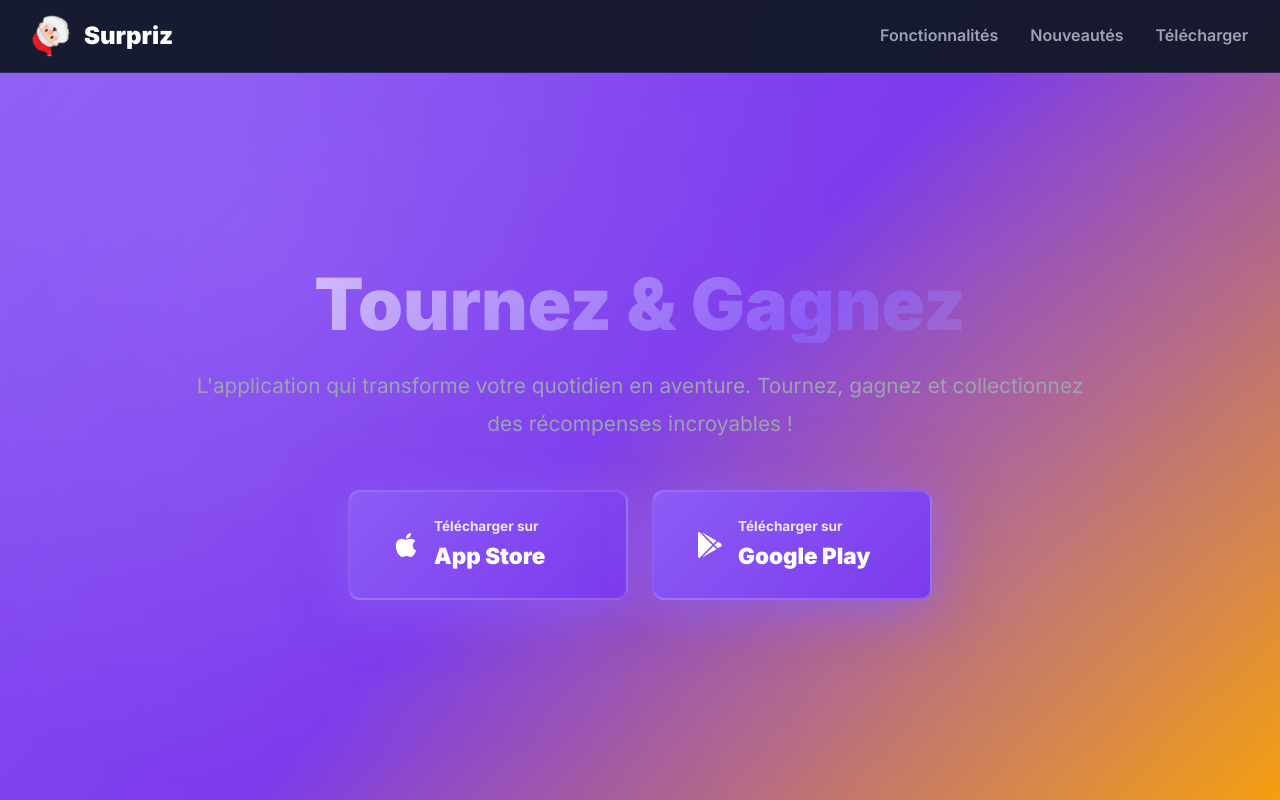
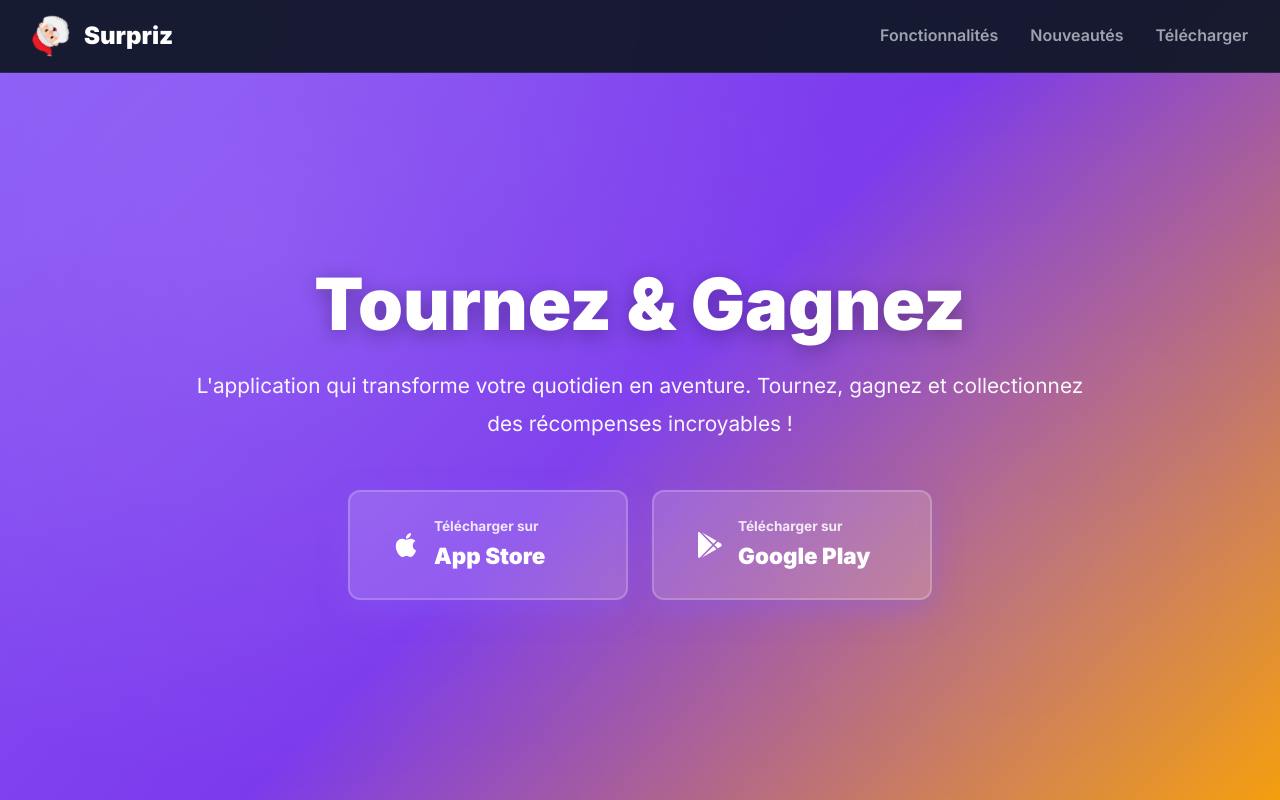
Before and after one commit to testous3/testous3.github.io, a plain HTML site: page index.html in a window 1280 px wide. Shown: the top 800 px of the page. Drawn offline with Linux system fonts and the light colour scheme.

```diff
--- a/index.html
+++ b/index.html
@@ -174,12 +174,8 @@
             font-weight: 900;
             line-height: 1.1;
             margin-bottom: 1.5rem;
-            background: linear-gradient(135deg, #fff 0%, var(--primary) 50%, var(--accent) 100%);
-            background-size: 200% auto;
-            -webkit-background-clip: text;
-            -webkit-text-fill-color: transparent;
-            background-clip: text;
-            animation: shimmer 3s linear infinite;
+            color: white;
+            text-shadow: 0 4px 20px rgba(0, 0, 0, 0.3);
         }
 
         @keyframes shimmer {
@@ -188,9 +184,10 @@
 
         .hero-description {
             font-size: 1.3rem;
-            color: var(--text-gray);
+            color: white;
             margin-bottom: 3rem;
             line-height: 1.8;
+            opacity: 0.95;
         }
 
         .hero-buttons {
@@ -226,15 +223,15 @@
         .btn-download {
             padding: 1.5rem 2.5rem;
             font-size: 1.2rem;
-            box-shadow:
-                0 10px 40px rgba(139, 92, 246, 0.5),
-                0 0 60px rgba(139, 92, 246, 0.3);
-            border: 2px solid rgba(255, 255, 255, 0.15);
-            animation: pulse-glow 2s ease-in-out infinite;
+            background: rgba(255, 255, 255, 0.15);
+            backdrop-filter: blur(10px);
+            color: white;
+            border: 2px solid rgba(255, 255, 255, 0.2);
             position: relative;
             overflow: hidden;
             min-width: 280px;
             flex: 0 0 auto;
+            transition: all 0.3s ease;
         }
 
         .btn-download::before {
@@ -253,11 +250,9 @@
         }
 
         .btn-download:hover {
-            transform: translateY(-5px) scale(1.05);
-            box-shadow:
-                0 20px 60px rgba(139, 92, 246, 0.6),
-                0 0 80px rgba(139, 92, 246, 0.4);
-            border-color: rgba(255, 255, 255, 0.3);
+            background: rgba(255, 255, 255, 0.25);
+            transform: translateY(-5px);
+            box-shadow: 0 15px 40px rgba(0, 0, 0, 0.3);
         }
 
         @keyframes pulse-glow {
```
